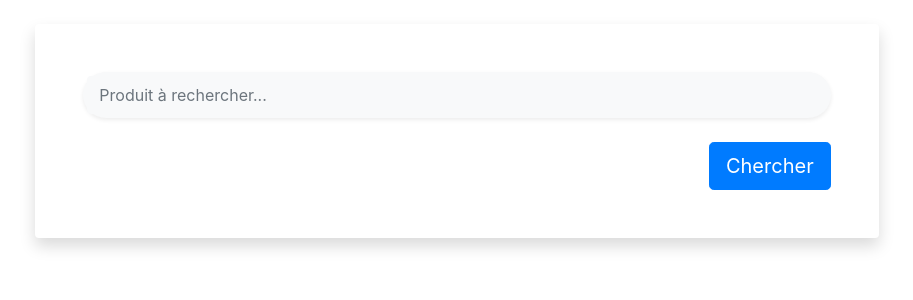
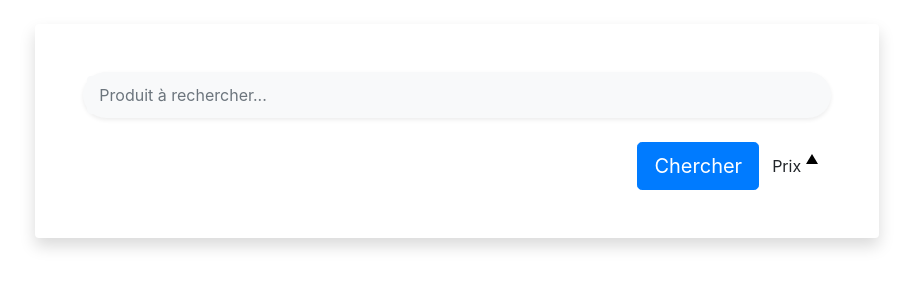
Before and after one commit to secretMoi/WebFinderFrontend, an Angular app: page / in a window 1280 px wide. Shown: the top 300 px of the page, without its empty margins (183-1096 px from the left). Built offline with nearby package versions, Linux system fonts and the light colour scheme.

Commit message:
Add price ordering

```diff
--- a/src/app/app.component.css
+++ b/src/app/app.component.css
@@ -19,3 +19,28 @@ img {
   height: 170px;
   width: 140px
 }
+
+
+
+
+.caret-up{
+  border-bottom: 10px solid #000000;
+  border-left: 6px solid rgba(0, 0, 0, 0);
+  border-right: 6px solid rgba(0, 0, 0, 0);
+  content: "";
+  display: inline-block;
+  height: 0;
+  vertical-align: top;
+  width: 0;
+}
+
+.caret-down{
+  border-top: 10px solid #000000;
+  border-left: 6px solid rgba(0, 0, 0, 0);
+  border-right: 6px solid rgba(0, 0, 0, 0);
+  content: "";
+  display: inline-block;
+  height: 0;
+  vertical-align: bottom;
+  width: 0;
+}
--- a/src/app/app.component.html
+++ b/src/app/app.component.html
@@ -17,6 +17,11 @@
         <button style="align-self: flex-end" class="btn btn-primary btn-lg"
                 (click)="searchProducts()">
           Chercher
+        </button>
+        <button type="button" class="btn btn-default" (click)="togglePriceOrder()">
+          Prix
+          <span class="caret-up" *ngIf="isPricerOrderAscending"></span>
+          <span class="caret-down" *ngIf="!isPricerOrderAscending"></span>
         </button>
       </div>
     </div>
--- a/src/app/app.component.ts
+++ b/src/app/app.component.ts
@@ -11,6 +11,7 @@ export class AppComponent {
   @ViewChild('productToSearchInput', { static: false }) productToSearchInputReference!: ElementRef;
 
   products: Product[] = [];
+  isPricerOrderAscending: boolean = true;
 
   constructor(private httpService: HttpService) {}
 
@@ -18,4 +19,30 @@ export class AppComponent {
     this.httpService.searchProducts(this.productToSearchInputReference.nativeElement.value)
       .subscribe((products: Product[]) => this.products = products);
   }
+
+  togglePriceOrder() {
+    this.isPricerOrderAscending = !this.isPricerOrderAscending;
+
+    this.orderProducts();
+  }
+
+  orderProducts(){
+    if(!this.isPricerOrderAscending) {
+      this.products.sort((product1, product2) => {
+        if(product1.price && product2.price) {
+          return product1.price < product2.price ? 1 : -1
+        }
+        return -1;
+      });
+    }
+
+    else if(this.isPricerOrderAscending) {
+      this.products.sort((product1, product2) => {
+        if(product1.price && product2.price) {
+          return product1.price > product2.price ? 1 : -1
+        }
+        return -1;
+      });
+    }
+  }
 }
```
